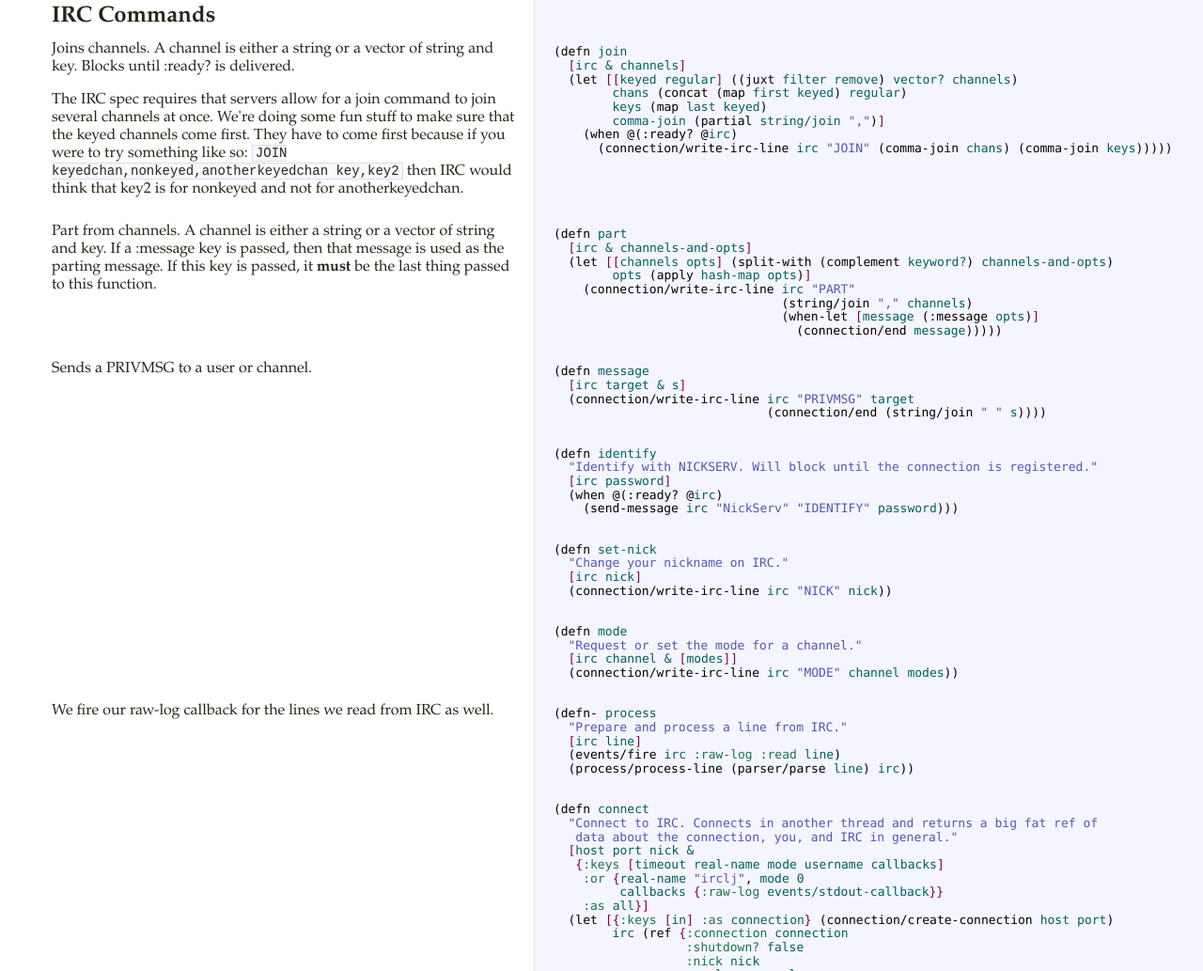
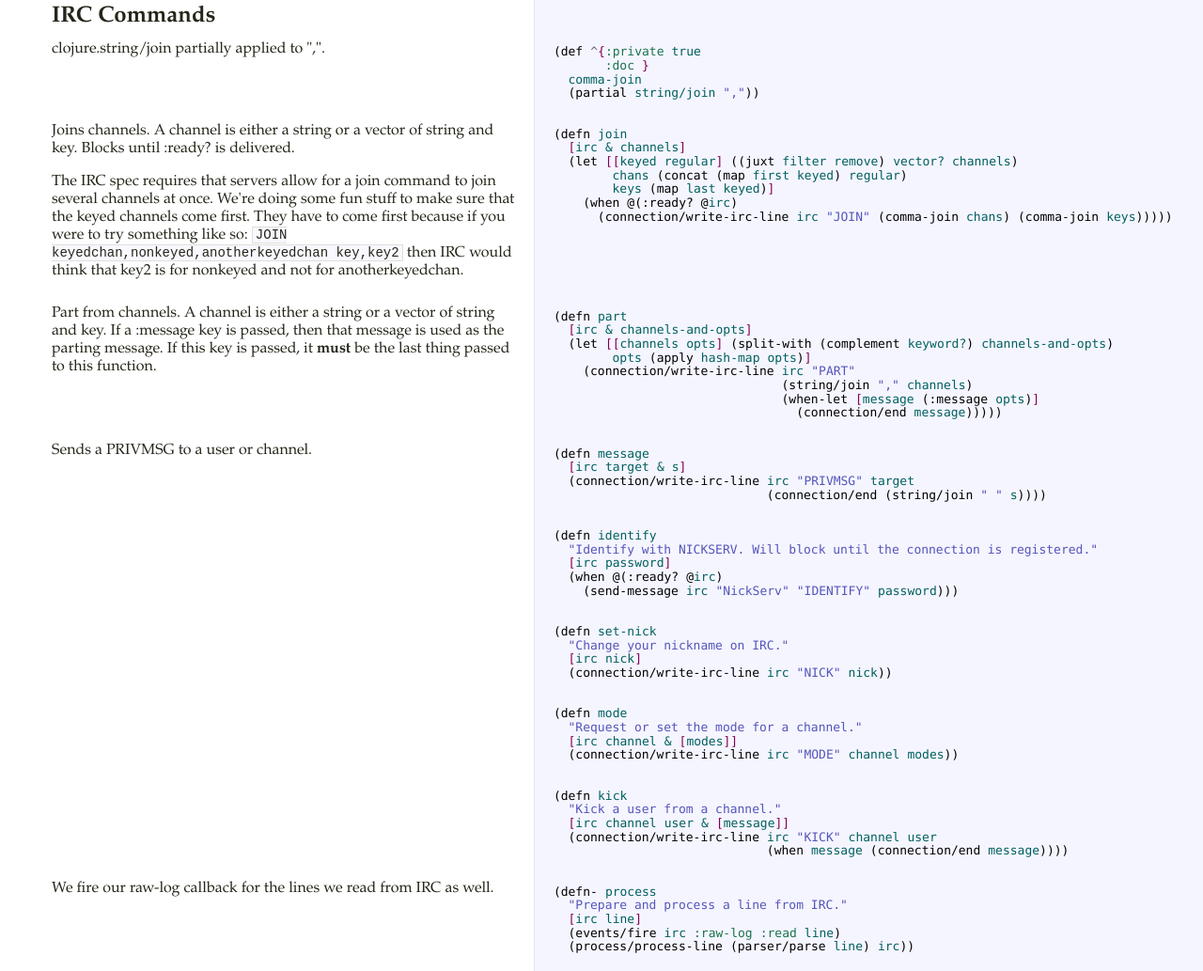
Before and after one commit to Raynes/irclj, a plain HTML site: page index.html in a window 1280 px wide. Shown: the part 780-1813 px from the top of the page at 94% size. Drawn offline with Linux system fonts and the light colour scheme.

Commit message:
Updated docs.

```diff
--- a/index.html
+++ b/index.html
@@ -3145,7 +3145,11 @@ the info you want just by registering a callback that handles the data.</p>
             [irclj.process :as process]
             [irclj.events :as events]
             [irclj.connection :as connection]))</pre></td></tr><tr><td class="docs"><h2>IRC Commands</h2>
-</td><td class="codes"></td></tr><tr><td class="docs"><p>Joins channels. A channel is either a string or a vector of string and key.
+</td><td class="codes"></td></tr><tr><td class="docs"><p>clojure.string/join partially applied to ",".</p>
+</td><td class="codes"><pre class="brush: clojure">(def ^{:private true
+       :doc }
+  comma-join
+  (partial string/join &quot;,&quot;))</pre></td></tr><tr><td class="docs"><p>Joins channels. A channel is either a string or a vector of string and key.
    Blocks until :ready? is delivered.</p>
 
 <p>The IRC spec requires that servers allow for a join command to
@@ -3159,8 +3163,7 @@ anotherkeyedchan.</p>
   [irc &amp; channels]
   (let [[keyed regular] ((juxt filter remove) vector? channels)
         chans (concat (map first keyed) regular)
-        keys (map last keyed)
-        comma-join (partial string/join &quot;,&quot;)]
+        keys (map last keyed)]
     (when @(:ready? @irc)
       (connection/write-irc-line irc &quot;JOIN&quot; (comma-join chans) (comma-join keys)))))</pre></td></tr><tr><td class="docs"><p>Part from channels. A channel is either a string or a vector of string and key.
    If a :message key is passed, then that message is used as the parting message.
@@ -3189,7 +3192,12 @@ anotherkeyedchan.</p>
 </td><td class="codes"><pre class="brush: clojure">(defn mode
   &quot;Request or set the mode for a channel.&quot;
   [irc channel &amp; [modes]]
-  (connection/write-irc-line irc &quot;MODE&quot; channel modes))</pre></td></tr><tr><td class="docs"><p>We fire our raw-log callback for the lines we read from IRC as well.</p>
+  (connection/write-irc-line irc &quot;MODE&quot; channel modes))</pre></td></tr><tr><td class="docs">
+</td><td class="codes"><pre class="brush: clojure">(defn kick
+  &quot;Kick a user from a channel.&quot;
+  [irc channel user &amp; [message]]
+  (connection/write-irc-line irc &quot;KICK&quot; channel user
+                             (when message (connection/end message))))</pre></td></tr><tr><td class="docs"><p>We fire our raw-log callback for the lines we read from IRC as well.</p>
 </td><td class="codes"><pre class="brush: clojure">(defn- process
   &quot;Prepare and process a line from IRC.&quot;
   [irc line]
```
